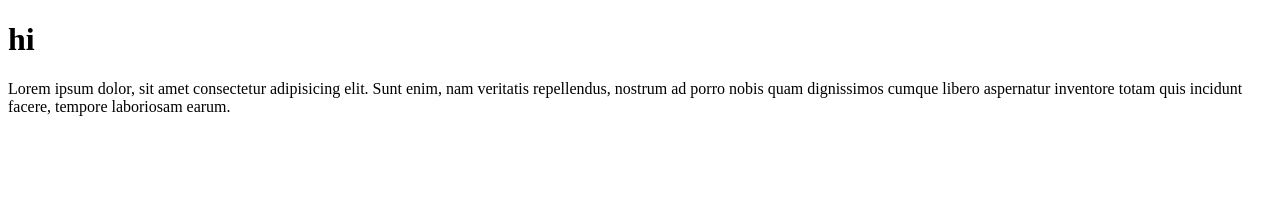
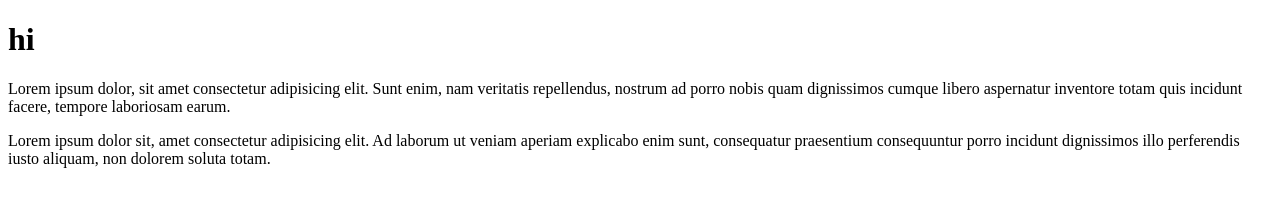
Before and after one commit to EugeneDubrova777/dateExp, a plain HTML site: page index.html in a window 1280 px wide. Drawn offline with Linux system fonts and the light colour scheme.

Commit message:
feat: add something3 (date +'%a, %b %d, %Y %r,%T')

```diff
--- a/index.html
+++ b/index.html
@@ -9,5 +9,6 @@
 <body>
   <h1>hi</h1>
   <p>Lorem ipsum dolor, sit amet consectetur adipisicing elit. Sunt enim, nam veritatis repellendus, nostrum ad porro nobis quam dignissimos cumque libero aspernatur inventore totam quis incidunt facere, tempore laboriosam earum.</p>
+  <p>Lorem ipsum dolor sit, amet consectetur adipisicing elit. Ad laborum ut veniam aperiam explicabo enim sunt, consequatur praesentium consequuntur porro incidunt dignissimos illo perferendis iusto aliquam, non dolorem soluta totam.</p>
 </body>
 </html>
```
